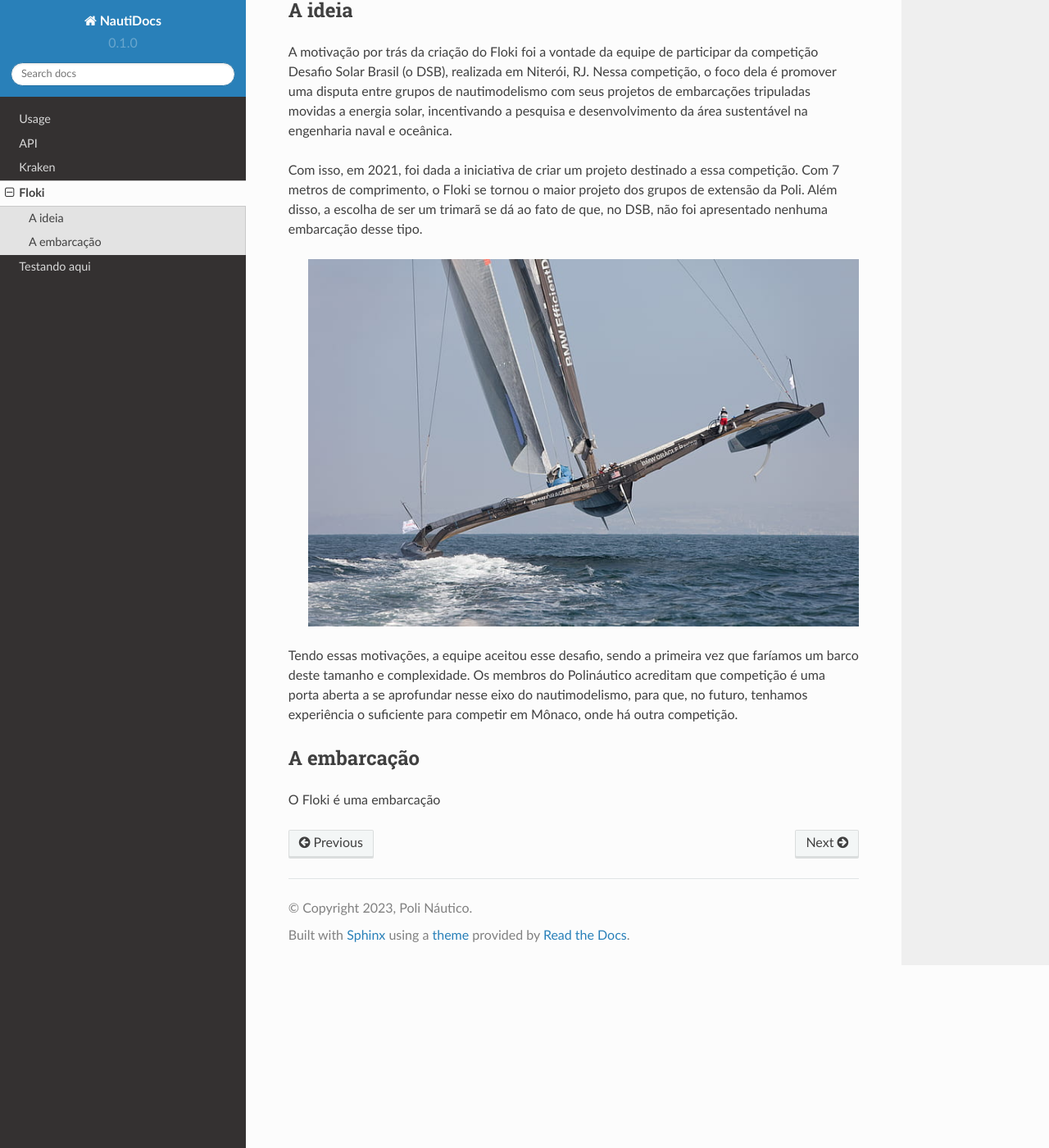
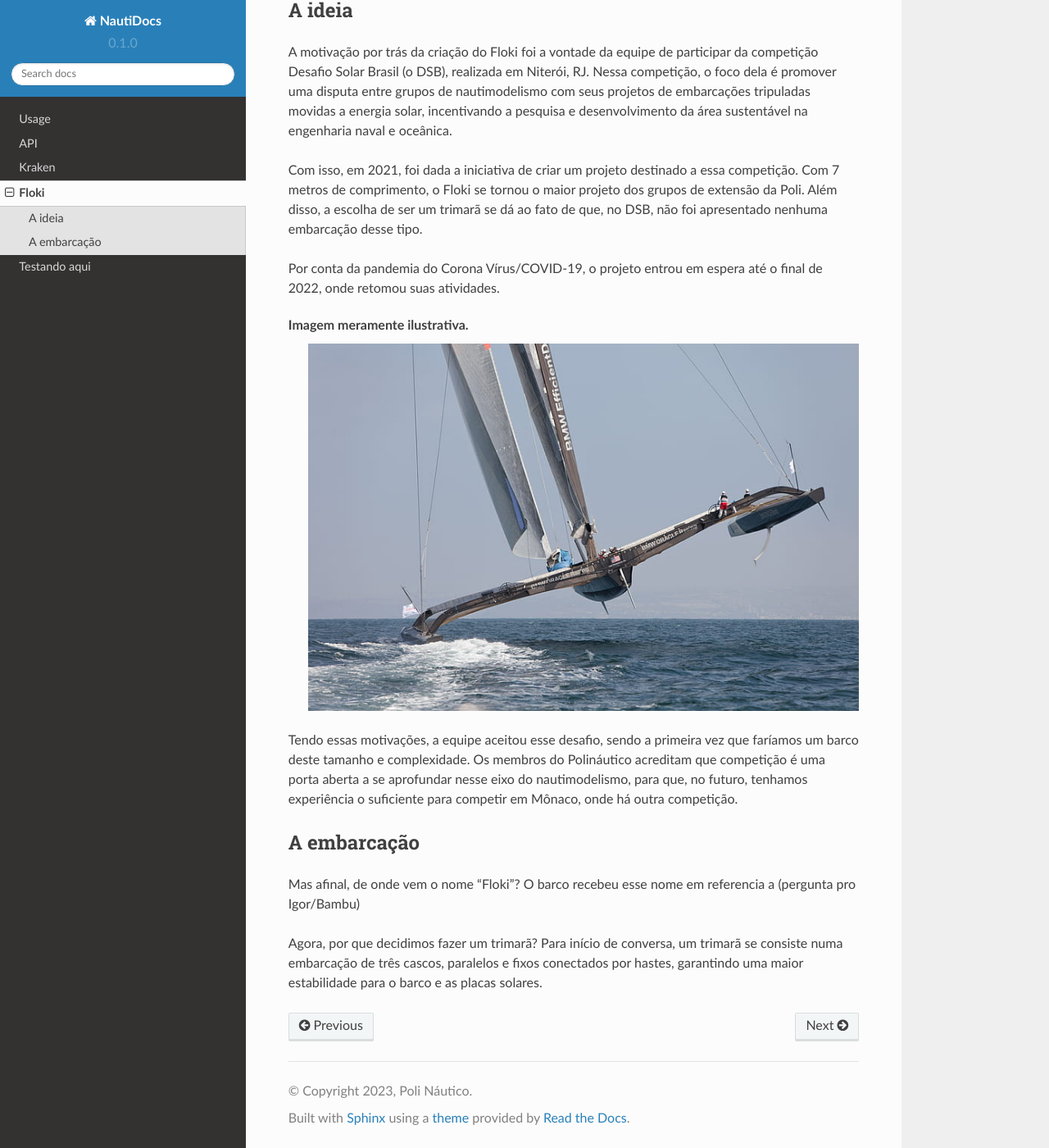
Before and after one commit to polinautico/readthedocs, a Sphinx documentation site: the page built from docs/source/floki.rst, in a window 1280 px wide and 1400 px high, scrolled down 236 px. Shown: the whole window at 82% size. Built offline with Sphinx 7.4.7 and the Read the Docs theme 2.0.0, drawn with Linux system fonts in a browser that asks for light colours; pages that are not in the unit, such as notebooks, are missing from menus.

Commit message:
Update floki.rst

```diff
--- a/docs/source/floki.rst
+++ b/docs/source/floki.rst
@@ -12,10 +12,18 @@ Nessa competição, o foco dela é promover uma disputa entre grupos de nautimod
 
 Com isso, em 2021, foi dada a iniciativa de criar um projeto destinado a essa competição. Com 7 metros de comprimento, o Floki se tornou o maior projeto dos grupos de extensão da Poli. Além disso, a escolha de ser um trimarã se dá ao fato de que, no DSB, não foi apresentado nenhuma embarcação desse tipo.
 
+Por conta da pandemia do Corona Vírus/COVID-19, o projeto entrou em espera até o final de 2022, onde retomou suas atividades.
+
+Imagem meramente ilustrativa.
    .. image:: imagens/trimaraex.jpg
 
 Tendo essas motivações, a equipe aceitou esse desafio, sendo a primeira vez que faríamos um barco deste tamanho e complexidade. Os membros do Polináutico acreditam que  competição é uma porta aberta a se aprofundar nesse eixo do nautimodelismo, para que, no futuro, tenhamos experiência o suficiente para competir em Mônaco, onde há outra competição.
 
 A embarcação
 ------------
-O Floki é uma embarcação
+
+Mas afinal, de onde vem o nome "Floki"?
+O barco recebeu esse nome em referencia a (pergunta pro Igor/Bambu)
+
+Agora, por que decidimos fazer um trimarã?
+Para início de conversa, um trimarã se consiste numa embarcação de três cascos, paralelos e fixos conectados por hastes, garantindo uma maior estabilidade para o barco e as placas solares.
```
